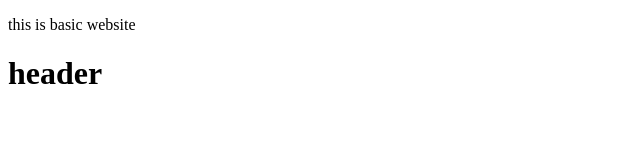
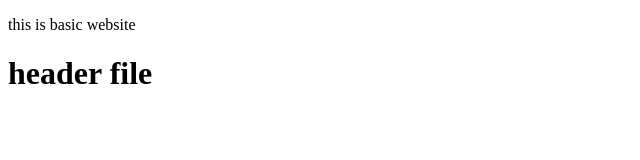
Before and after one commit to Harsh-duhan/duhan-code, a plain HTML site: page index.html in a window 1280 px wide. Shown: the full height of the page, 0-640 px from the left. Drawn offline with Linux system fonts and the light colour scheme.

Commit message:
version 3

```diff
--- a/index.html
+++ b/index.html
@@ -10,7 +10,7 @@
         this is basic website
     </p>
     <h1>
-        header
+        header  file
 
     </h1>
 </body>
```
